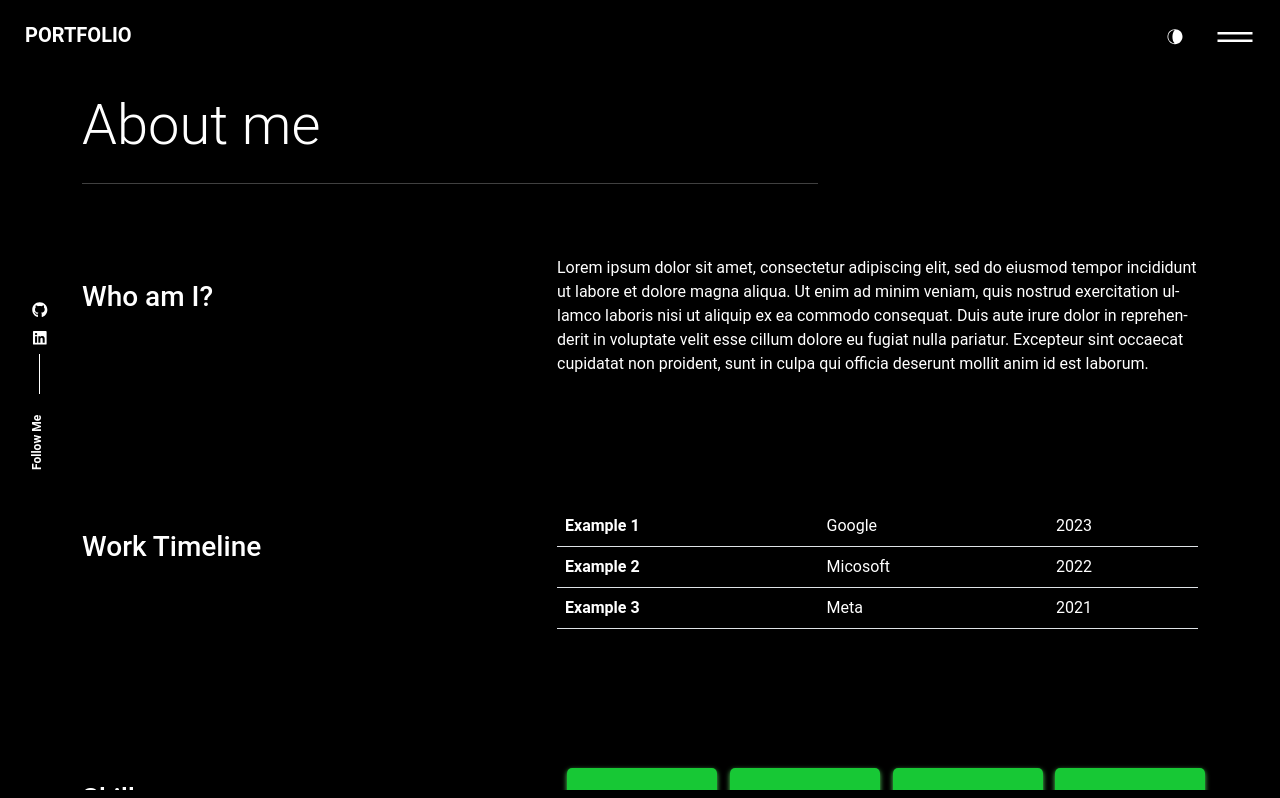
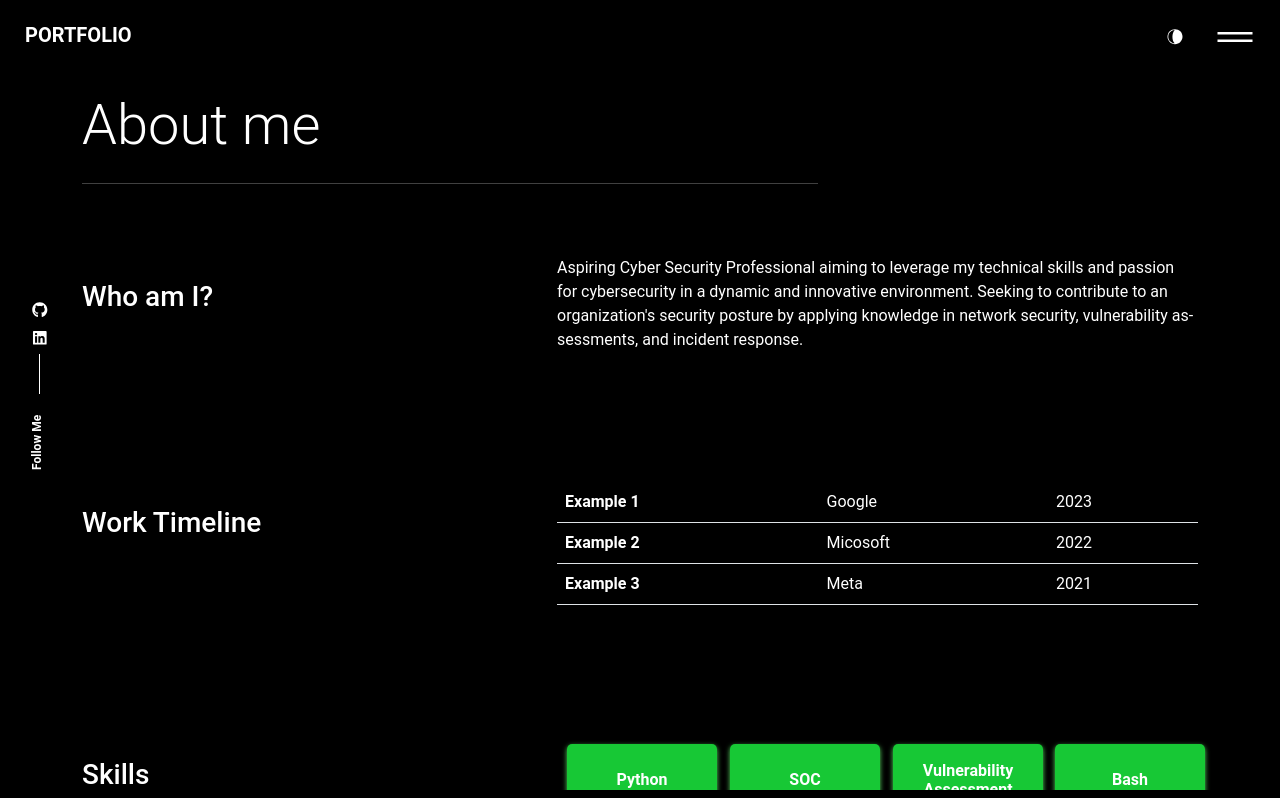
Before and after one commit to Aadil008/my_portfolio, a React (Create React App) app: page /about in a window 1280 px wide. Shown: the top 798 px of the page. Built offline with nearby package versions, Linux system fonts and the light colour scheme.

Commit message:
Update content_option.js

```diff
--- a/src/content_option.js
+++ b/src/content_option.js
@@ -21,7 +21,7 @@ const introdata = {
 
 const dataabout = {
     title: "Who am I?",
-    aboutme: "Lorem ipsum dolor sit amet, consectetur adipiscing elit, sed do eiusmod tempor incididunt ut labore et dolore magna aliqua. Ut enim ad minim veniam, quis nostrud exercitation ullamco laboris nisi ut aliquip ex ea commodo consequat. Duis aute irure dolor in reprehenderit in voluptate velit esse cillum dolore eu fugiat nulla pariatur. Excepteur sint occaecat cupidatat non proident, sunt in culpa qui officia deserunt mollit anim id est laborum.",
+    aboutme: "Aspiring Cyber Security Professional aiming to leverage my technical skills and passion for cybersecurity in a dynamic and innovative environment. Seeking to contribute to an organization's security posture by applying knowledge in network security, vulnerability assessments, and incident response. ",
 };
 const worktimeline = [{
         jobtitle: "Example 1",
@@ -45,11 +45,11 @@ const skills = [{
     },
 
     {
-        name: "C",
+        name: "SOC",
     },
 
     {
-        name: "Java",
+        name: "Vulnerability Assessment",
     },
 
     {
```
